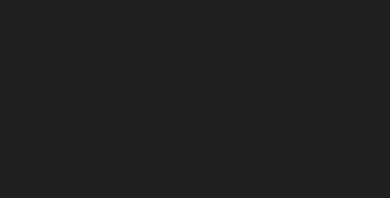
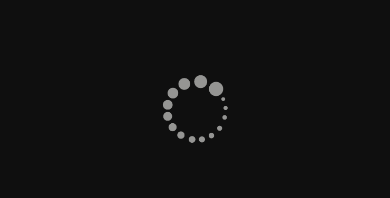
Before and after one commit to j0tac3/miprimerafurgo, an Angular app: page /aventura in a window 390 px wide. Shown: the part 313-511 px from the top of the page. Built offline with nearby package versions, Linux system fonts and the light colour scheme.

Commit message:
Modificaciones en estetica

```diff
--- a/src/app/components/home-components/footer/footer.component.css
+++ b/src/app/components/home-components/footer/footer.component.css
@@ -40,6 +40,9 @@
     align-items: flex-start;
     justify-content: space-evenly;
     margin: .5rem 0;
+    border-top: 1px solid #aaaa;
+    border-bottom: 1px solid #aaaa;
+    padding: 1.5rem 0;
 }
 .category-list{
     list-style: none;
--- a/src/app/components/home-components/footer/footer.component.html
+++ b/src/app/components/home-components/footer/footer.component.html
@@ -17,8 +17,7 @@
             </li>
         </ul>
     </div> -->
-    <div class="separador"></div>
-        <div class="social-container footer-region-container">
+    <div class="social-container footer-region-container">
         <h3 class="title">Contacto</h3>
         <div class="socials">
             <img    src="assets/media/icons/social/facebook.svg"
@@ -43,5 +42,4 @@
                     (click)="goTo('email')">
         </div>
     </div>
-    <div class="separador"></div>
 </div>
--- a/src/app/components/home-components/header/header.component.css
+++ b/src/app/components/home-components/header/header.component.css
@@ -11,7 +11,7 @@
     transition: height 1s;
 }
 .header-container-hidden{
-    height: 0;
+    height: 5rem;
 }
 /* .header-image{
     width: 100%;
--- a/src/app/components/post-components/post-selected/post-selected.component.css
+++ b/src/app/components/post-components/post-selected/post-selected.component.css
@@ -18,12 +18,14 @@
     border-bottom: 2px solid #aaa;
     margin-bottom: 1rem;
 }
-.info-post, .post-text{
+.post-text{
     width: 50%;
     max-width: 40rem;
 
 }
 .info-post{
+    width: 95%;
+    max-width: 40rem;
     display: flex;
     justify-content: space-between;
     align-items: center;
@@ -70,7 +72,27 @@
 }
 
 @media screen and (max-width: 750px) {
-    .info-post, .post-text{
+    .post-text{
         width: 85%;
     }
 }
+
+
+.loading{
+    position: fixed;
+    left: 0;
+    top: 0;
+    width: 100vw;
+    height: 100vh;
+    display: flex;
+    justify-content: center;
+    align-items: center;
+    background-color: rgba(0, 0, 0, .5);
+}
+.loading-hidden{
+    display: none;
+}
+.loading-img{
+    width: 20%;
+    max-width: 5rem;
+}
--- a/src/app/components/post-components/post-selected/post-selected.component.html
+++ b/src/app/components/post-components/post-selected/post-selected.component.html
@@ -17,4 +17,9 @@
     <button class="toUpButton" (click)="toUp()">
            <!--  [hidden]="!showButtonToUp">-->
     </button>
+
+    <div    class="loading"
+            [ngClass]="{ 'loading-hidden' : aventurasCargadas }">
+        <img src="assets/media/gifs/loading.gif" alt="" class="loading-img">
+    </div>
 </div>
--- a/src/app/components/post-components/post-selected/post-selected.component.ts
+++ b/src/app/components/post-components/post-selected/post-selected.component.ts
@@ -15,6 +15,7 @@ export class PostSelectedComponent implements OnInit {
   public user = new UserModel();
   public elements: ElementAventuraModel[] = [];
   public adventure_id? : number;
+  public aventurasCargadas = false;
 
   public showButtonToUp! : boolean;
 
@@ -45,7 +46,8 @@ export class PostSelectedComponent implements OnInit {
           if (element.value !== this.aventura.titulo && element.value !== this.aventura.headerImage)
             this.publicarElemento(element);
         }
-      });
+        this.aventurasCargadas = true;
+    });
   }
 
   publicarElemento( element : ElementAventuraModel ) {
```
